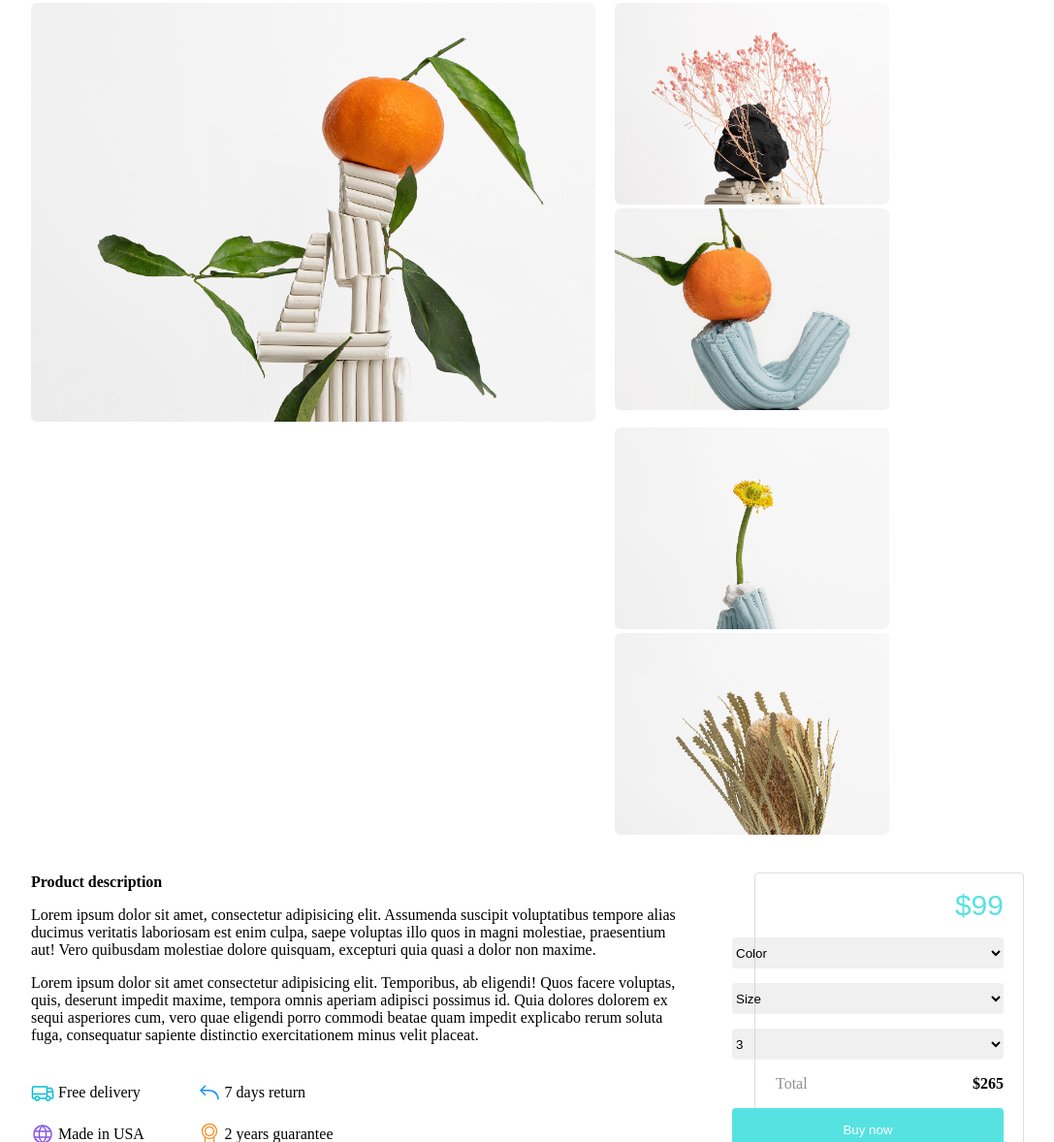
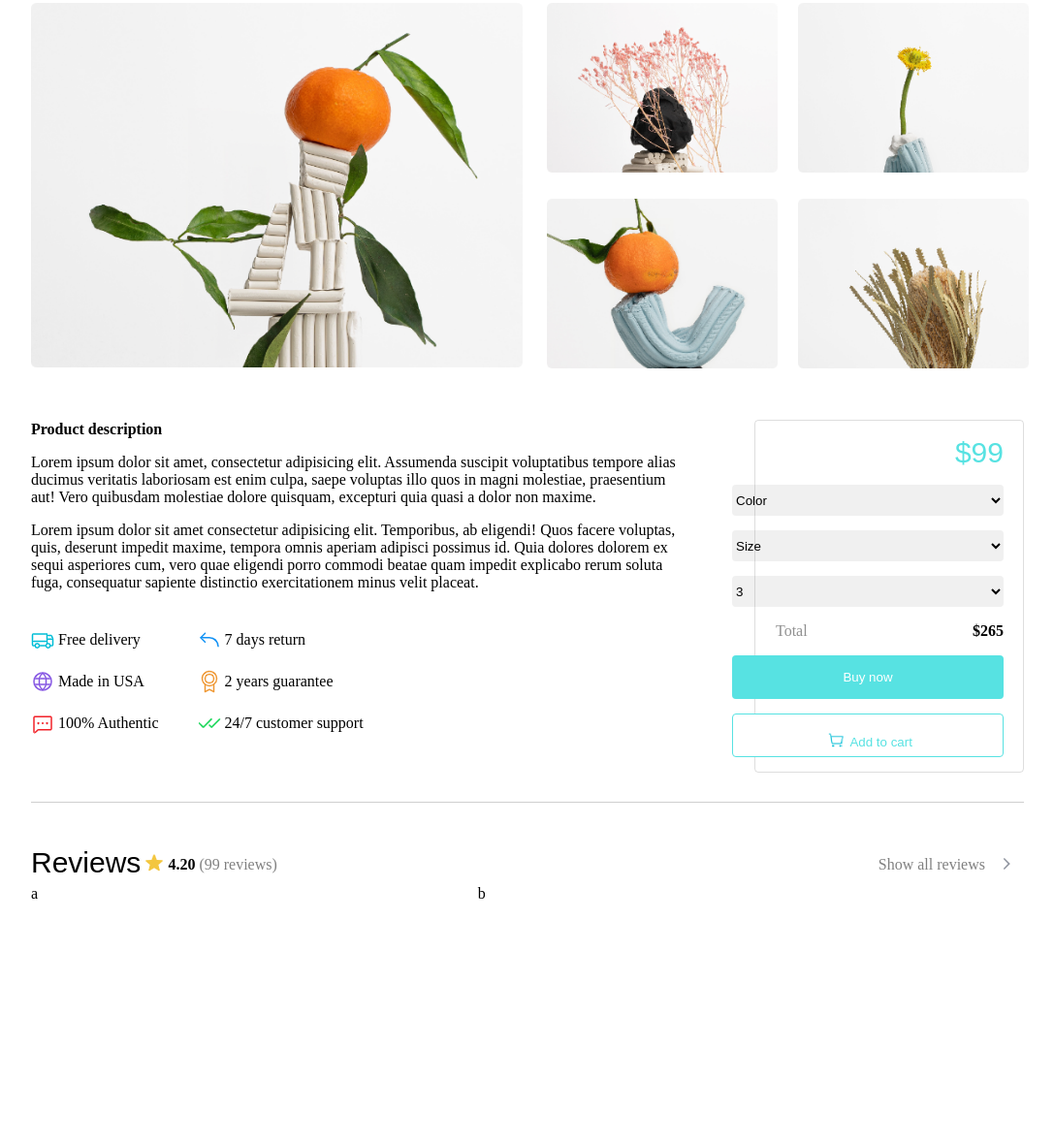
Before and after one commit to dttong10092003/BaiTapTH_3, a plain HTML site: page index.html in a window 1280 px wide. Shown: the part 250-1428 px from the top of the page at 97% size, without its empty margins (108-1195 px from the left). Drawn offline with Linux system fonts and the light colour scheme.

Commit message:
push them reviews

```diff
--- a/index.html
+++ b/index.html
@@ -50,17 +50,17 @@
                 </div>
             </div>
             <div class="image">
-                <div id="image-left" style="margin-right: 20px;">
-                    <img src="Image/Image 1705.png" alt=""">
+                <div id="image-left" style="margin-right: 40px;width: 50%;">
+                    <img style="width: 103%;" src="Image/Image 1705.png" alt=""">
                 </div>
                 <div id="image-right">
-                    <div style="margin-bottom: 14px;">
-                        <img src="Image/Image 1708.png" alt="" style="margin-right: 20px;">
-                        <img src="Image/Image 1707.png" alt="">
+                    <div style="margin-bottom: 14px;margin-right: 25px;width: 100%;">
+                        <img src="Image/Image 1708.png" alt="" style="margin-bottom: 23px;width: 102%;">
+                        <img src="Image/Image 1707.png" alt="" style="width: 102%;">
                     </div>
-                    <div>
-                        <img src="Image/Image 1706.png" alt="" style="margin-right: 20px;">
-                        <img src="Image/Image 1709.png" alt="">
+                    <div style="width: 100%;">
+                        <img src="Image/Image 1706.png" alt="" style="margin-bottom: 23px;width: 102%;">
+                        <img src="Image/Image 1709.png" alt="" style="width: 102%;">
                     </div>
                 </div>
             </div>
@@ -108,7 +108,24 @@
                     <button id="btn-cart"><img style="height: 25px;position: relative;top: 7px;" src="Image/cart.png" alt="">Add to cart</button>
                 </div>
             </div>
-            <div class="review"></div>
+            <div class="review">
+                <div id="review-top">
+                   <div id="review-top-right">
+                        <span><b style="font: 30px sans-serif;">Reviews</b></span>
+                        <img src="Image/Rating 304.png" alt="">
+                         <span style="position: relative;bottom: 3px;"><b> 4.20</b></span>
+                        <span style="color: gray;position: relative;bottom: 3px;">(99 reviews)</span>
+                   </div>
+                   <div id="review-top-left">
+                        <span style="position: relative;bottom: 12px;color: gray;">Show all reviews</span>
+                        <img src="Image/muiTen_right.png" alt="">
+                   </div>
+                </div>
+                <div id="review-bot">
+                    <div style="width: 45%;">a</div>
+                    <div>b</div>
+                </div>
+            </div>
             <div class="related"></div>
             <div class="logo"></div>
         </div>
--- a/style.css
+++ b/style.css
@@ -73,6 +73,10 @@ body
     display: flex;
     margin-bottom: 20px;
 }
+#image-right{
+    display: flex;
+    width: 50%;
+}
 #pro-des-icon{
     display: flex;
     margin-top: 30px;
@@ -132,3 +136,18 @@ body
     border-radius: 4px;
     background-color: rgba(128, 128, 128, 0.116);
 }
+.review{
+    width: 100%;
+    margin-top: 45px;
+    display: flex;
+    flex-direction: column;
+    justify-content: space-between;
+}
+#review-top{
+    width: 100%;
+    display: flex;
+    justify-content:space-between;
+}
+#review-bot{
+    display: flex;
+}
```
Also changed, not shown: HinhAnh/anh_3.png (added), Image/muiTen_right.png (added).
